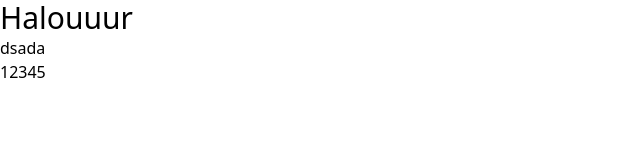
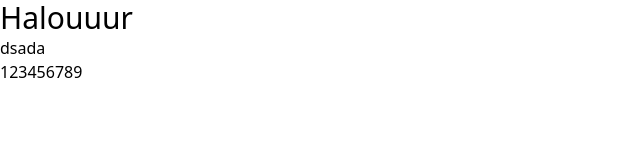
Before and after one commit to Mjdeleon8/git, a website: page index.html in a window 1280 px wide. Shown: the full height of the page, 0-640 px from the left. Drawn offline with Linux system fonts and the light colour scheme.

Commit message:
dev branch

```diff
--- a/index.html
+++ b/index.html
@@ -11,7 +11,7 @@
 <body>
     <h1 class="text-3xl">Halouuur</h1>
     <h1>dsada</h1>
-    <h1>12345</h1>
+    <h1>123456789</h1>
 </body>
 
 </html>
```
